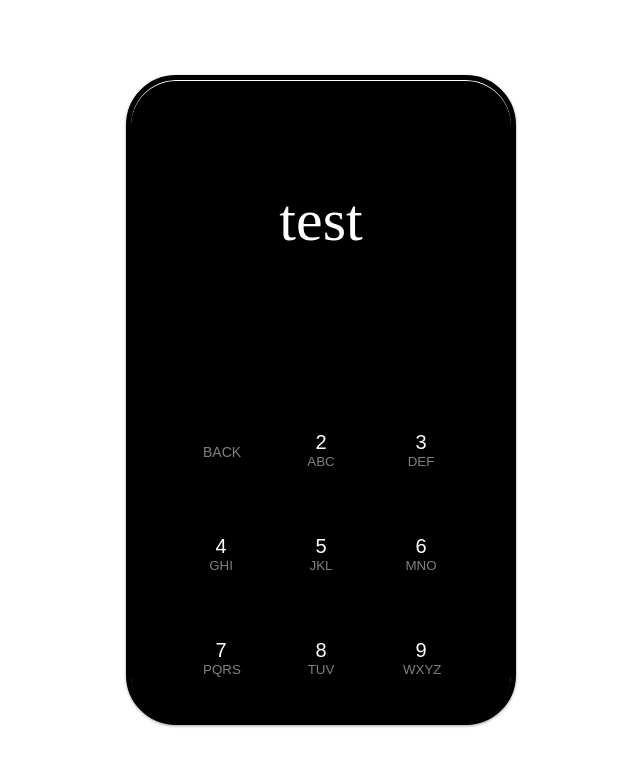
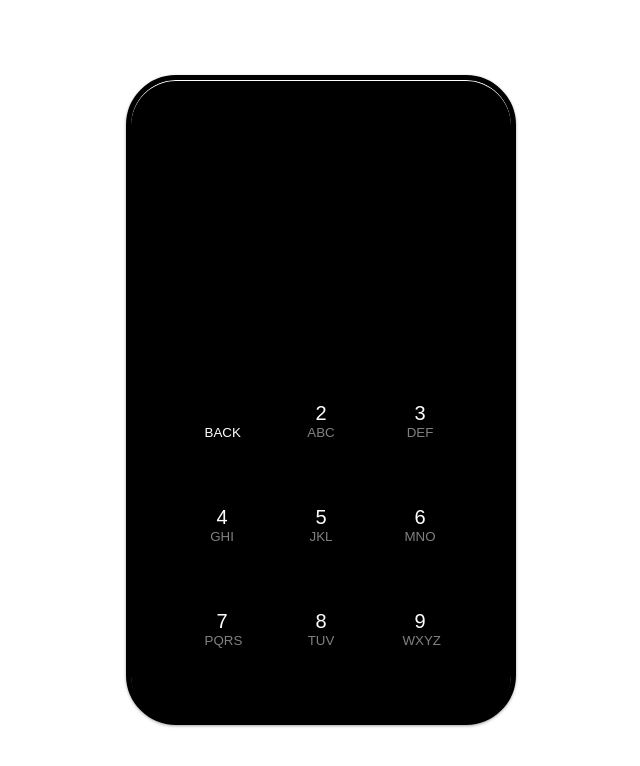
Before and after one commit to bastienstro/phoneKeyboard, a React (Create React App) app in the folder client/: page / in a window 1280 px wide. Shown: the top 766 px of the page, without its empty margins (319-959 px from the left). Built offline with nearby package versions, Linux system fonts and the light colour scheme; the HTML template or start-up script is replaced by a standard one.

Commit message:
UI Interactions

```diff
--- a/client/src/App.js
+++ b/client/src/App.js
@@ -1,26 +1,31 @@
 import React, { Component } from 'react';
-import { PhoneButton,BackButton } from './UIComponents/Phone/Buttons'
-import { Phone,Display,List,Keyboard } from './UIComponents/Phone/Layout'
+import { Phone,Display } from './UIComponents/Phone/Layout'
+import { Keyboard } from './UIComponents/Phone/Keyboard'
 
 class App extends Component {
+
+  constructor(props) {
+	  super(props)
+	  this.state = {
+		  input : ''
+	  }
+  }
+
+  addNumber = (number) => {
+	  const input = this.state.input + number
+	  this.setState({ input })
+  }
+
+  removeNumber = () => {
+	  const input = this.state.input.slice(0, -1)
+	  this.setState({ input })
+  }
 
   render() {
     return (
       <Phone >
-      	<Display value="test" />
-      	<List />
-      	<Keyboard>
-        <BackButton  >dsfsd</BackButton>
-        <PhoneButton number={2} letters={"abc"}>dsfsd</PhoneButton>
-        <PhoneButton number={3} letters={"def"}>dsfsd</PhoneButton>
-        <PhoneButton number={4} letters={"ghi"}>dsfsd</PhoneButton>
-        <PhoneButton number={5} letters={"jkl"}>dsfsd</PhoneButton>
-        <PhoneButton number={6} letters={"mno"}>dsfsd</PhoneButton>
-        <PhoneButton number={7} letters={"pqrs"}>dsfsd</PhoneButton>
-        <PhoneButton number={8} letters={"tuv"}>dsfsd</PhoneButton>
-         <PhoneButton number={9} letters={"wxyz"}>dsfsd</PhoneButton>
-
-        </Keyboard>
+      	<Display value={this.state.input} />
+      	<Keyboard onBack={() => this.removeNumber()} onNumber={(number) => this.addNumber(number)}/>
       </Phone>
     );
   }
--- a/client/src/UIComponents/Phone/Buttons.js
+++ b/client/src/UIComponents/Phone/Buttons.js
@@ -20,17 +20,12 @@ export const Button = styled.button`
   `}
 `
 
-export const PhoneButton = ({number,letters}) => (
-	<Button>
+export const PhoneButton = ({number,letters,onClick}) => (
+	<Button onClick={onClick}>
 		<Number>{number}</Number>
 		<Letters>{letters}</Letters>
 	</Button>
 )
-
-export const BackButton = ({onBack}) => (
-	<Button primary onClick={onBack} >BACK</Button>
-)
-
 
 export const Number = styled.div`
 	font-size:20px;
--- /dev/null
+++ b/client/src/UIComponents/Phone/Keyboard.js
@@ -0,0 +1,29 @@
+import React from 'react';
+import { PhoneButton,Button } from './Buttons'
+import {List} from './Layout'
+
+
+
+
+export const Keyboard=({onBack,onNumber}) =>{
+
+	const phoneKeys = [
+	{"number" : "2", "letters" : "abc"},
+	{"number" : "3", "letters" : "def"},
+	{"number" : "4", "letters" : "ghi"},
+	{"number" : "5", "letters" : "jkl"},
+	{"number" : "6", "letters" : "mno"},
+	{"number" : "7", "letters" : "pqrs"},
+	{"number" : "8", "letters" : "tuv"},
+	{"number" : "9", "letters" : "wxyz"},
+]
+
+	return (
+	<div>
+	<List ></List>
+	<Button onClick={onBack} >BACK</Button>
+		{phoneKeys.map(key =>  <PhoneButton key={key.number} number={key.number} letters={key.letters} onClick={() => onNumber(key.number)} />)}
+    </div>
+)
+
+}
--- a/client/src/UIComponents/Phone/Layout.js
+++ b/client/src/UIComponents/Phone/Layout.js
@@ -41,7 +41,7 @@ background:black;
 color:white;
 `
 
-export const Keyboard = styled.div`
+export const PhoneBottom = styled.div`
 height:50%;flex-grow: 1;
 width:100%;
 display : flex;
```
Also changed, not shown: client/src/index.js (line endings or trailing spaces).
